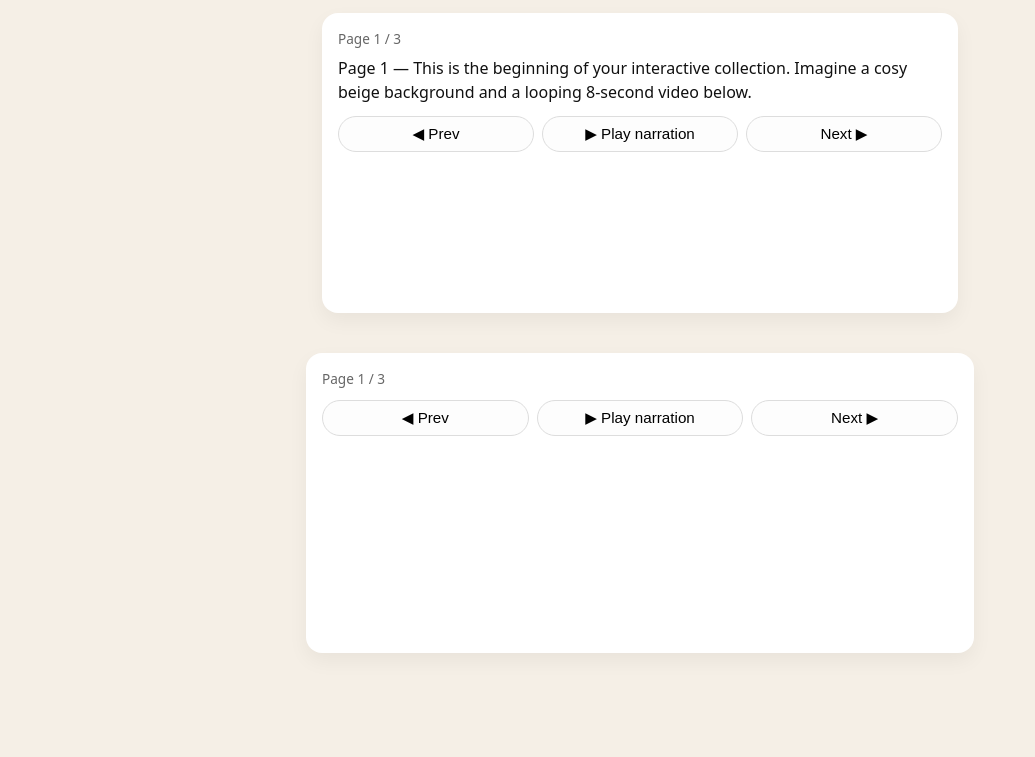
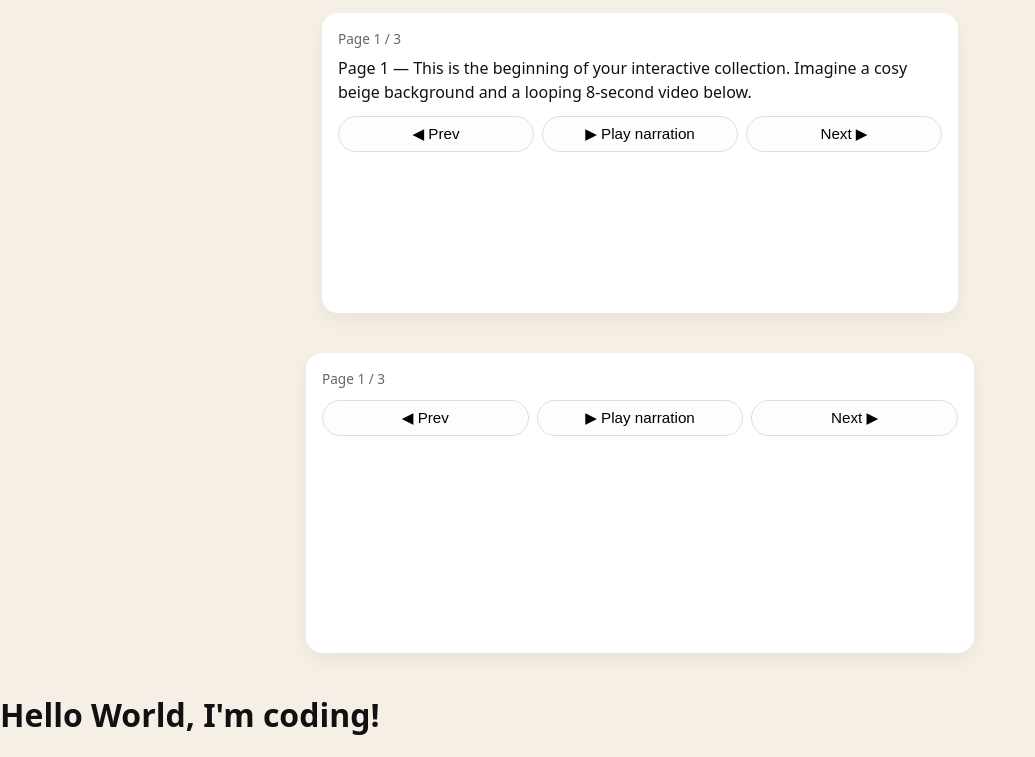
Before and after one commit to aniseadam11-debug/aniseadam11-my-first-project, a plain HTML site: page index.html in a window 1280 px wide. Shown: the part 478-1235 px from the top of the page, without its empty margins (0-1035 px from the left). Before the commit the page ends 1171 px from the top, so only its background shows below. Drawn offline with Linux system fonts and the light colour scheme.

Commit message:
updated homepage design

```diff
--- a/index.html
+++ b/index.html
@@ -78,3 +78,5 @@
   <script src="script.js"></script>
 </body>
 </html>
+
+<h1>Hello World, I'm coding!</h1>
```
